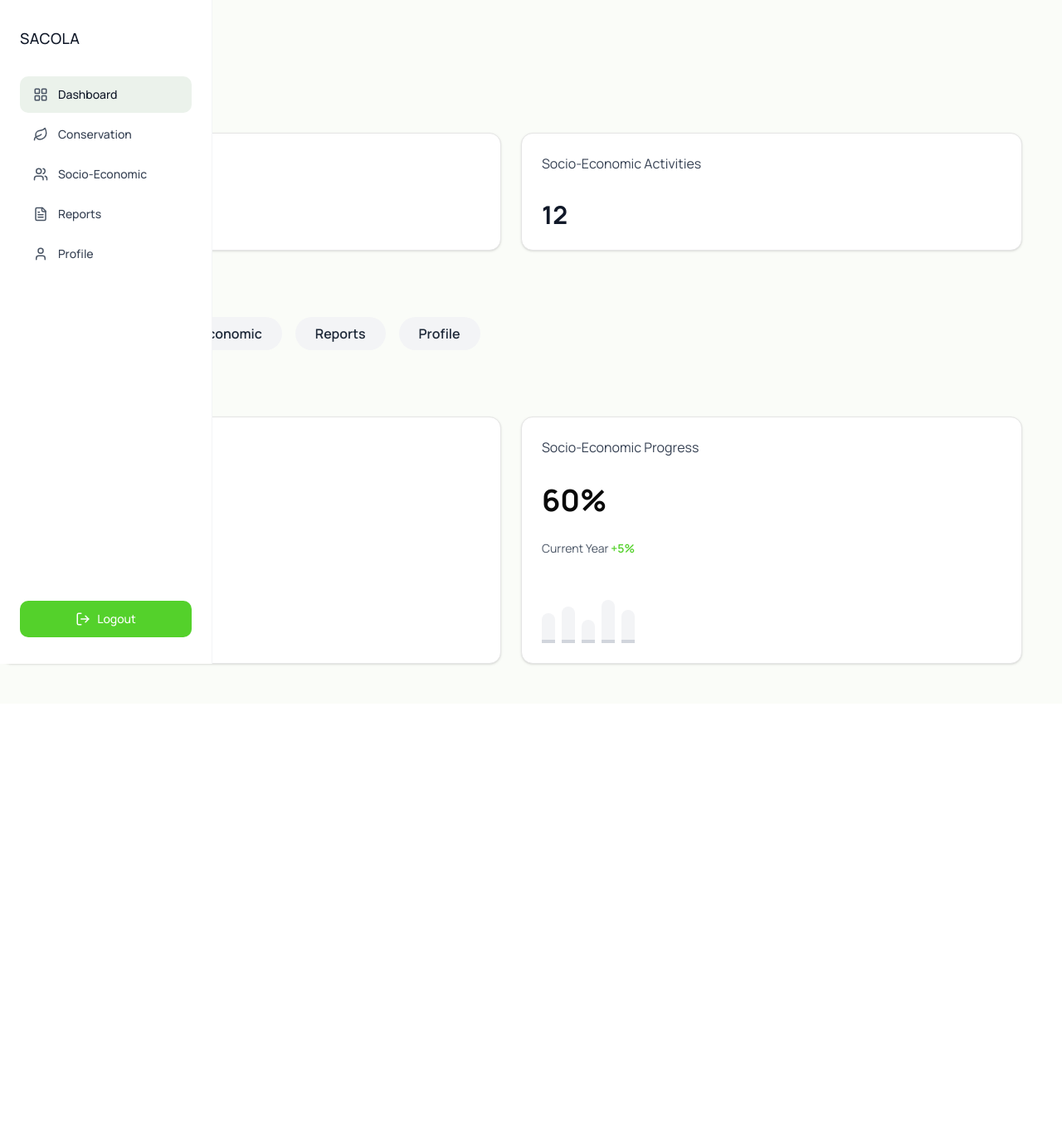
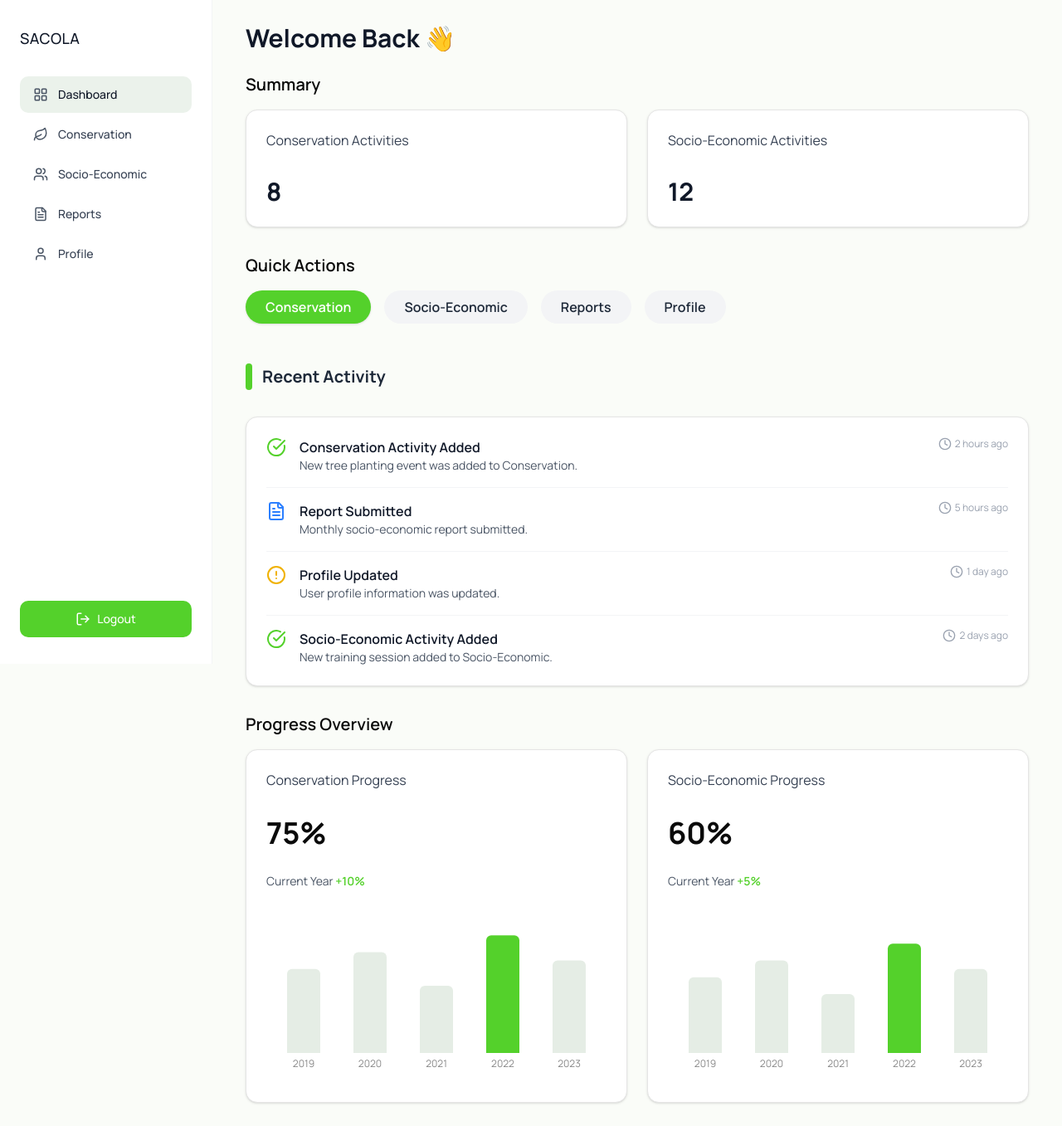
Before and after one commit to upascalin3/sacola-full, a Next.js app: page /dashboard in a window 1280 px wide. Shown: the whole page at 83% size. Before the commit the page ends 848 px from the top, so only its background shows below. Built offline with nearby package versions, Linux system fonts and the light colour scheme.

Commit message:
dashboard updates and recent activity section addition

```diff
--- a/package.json
+++ b/package.json
@@ -18,6 +18,7 @@
     "react": "19.1.0",
     "react-dom": "19.1.0",
     "react-router-dom": "^7.7.0",
+    "recharts": "^3.1.0",
     "tailwind-merge": "^3.3.1"
   },
   "devDependencies": {
--- /dev/null
+++ b/src/app/dashboard/components/ProgressCharts.tsx
@@ -0,0 +1,91 @@
+"use client";
+
+import React from "react";
+import {
+  BarChart,
+  Bar,
+  XAxis,
+  YAxis,
+  ResponsiveContainer,
+  Tooltip,
+  Cell,
+} from "recharts";
+import { Card } from "@/components/ui/card";
+
+interface ProgressChartsProps {
+  conservationData: { year: string; value: number }[];
+  conservationActive: number;
+  socioEconomicData: { year: string; value: number }[];
+  socioEconomicActive: number;
+}
+
+export default function ProgressCharts({
+  conservationData,
+  conservationActive,
+  socioEconomicData,
+  socioEconomicActive,
+}: ProgressChartsProps) {
+  return (
+    <div className="grid grid-cols-1 md:grid-cols-2 gap-6">
+      <Card className="p-6">
+        <div className="mb-2 text-gray-700">Conservation Progress</div>
+        <div className="text-4xl font-bold mb-1">75%</div>
+        <div className="text-sm text-gray-600 mb-4">
+          Current Year{" "}
+          <span className="text-[#54D12B] font-semibold">+10%</span>
+        </div>
+        <div className="h-48 w-full">
+          <ResponsiveContainer width="100%" height="100%">
+            <BarChart data={conservationData} barCategoryGap={20}>
+              <XAxis
+                dataKey="year"
+                axisLine={false}
+                tickLine={false}
+                tick={{ fontSize: 12, fill: "#888" }}
+              />
+              <YAxis hide />
+              <Tooltip cursor={{ fill: "#f3fdf0" }} />
+              <Bar dataKey="value" radius={[6, 6, 0, 0]}>
+                {conservationData.map((entry, idx) => (
+                  <Cell
+                    key={`cell-${idx}`}
+                    fill={idx === conservationActive ? "#54D12B" : "#E5EDE5"}
+                  />
+                ))}
+              </Bar>
+            </BarChart>
+          </ResponsiveContainer>
+        </div>
+      </Card>
+      <Card className="p-6">
+        <div className="mb-2 text-gray-700">Socio-Economic Progress</div>
+        <div className="text-4xl font-bold mb-1">60%</div>
+        <div className="text-sm text-gray-600 mb-4">
+          Current Year <span className="text-[#54D12B] font-semibold">+5%</span>
+        </div>
+        <div className="h-48 w-full">
+          <ResponsiveContainer width="100%" height="100%">
+            <BarChart data={socioEconomicData} barCategoryGap={20}>
+              <XAxis
+                dataKey="year"
+                axisLine={false}
+                tickLine={false}
+                tick={{ fontSize: 12, fill: "#888" }}
+              />
+              <YAxis hide />
+              <Tooltip cursor={{ fill: "#f3fdf0" }} />
+              <Bar dataKey="value" radius={[6, 6, 0, 0]}>
+                {socioEconomicData.map((entry, idx) => (
+                  <Cell
+                    key={`cell-se-${idx}`}
+                    fill={idx === socioEconomicActive ? "#54D12B" : "#E5EDE5"}
+                  />
+                ))}
+              </Bar>
+            </BarChart>
+          </ResponsiveContainer>
+        </div>
+      </Card>
+    </div>
+  );
+}
--- a/src/app/dashboard/page.tsx
+++ b/src/app/dashboard/page.tsx
@@ -1,19 +1,68 @@
 import Sidebar from "@/components/Sidebar";
 import { Card } from "@/components/ui/card";
 import React from "react";
+import Link from "next/link";
+import ProgressCharts from "./components/ProgressCharts";
+import { Clock, CheckCircle, AlertCircle, FileText } from "lucide-react";
 
 export const metadata = {
   title: "Dashboard | SACOLA",
 };
 
+const conservationData = [
+  { year: "2019", value: 40 },
+  { year: "2020", value: 48 },
+  { year: "2021", value: 32 },
+  { year: "2022", value: 56 }, // current year
+  { year: "2023", value: 44 },
+];
+const conservationActive = 3; // index of the active bar (current year)
+const socioEconomicData = [
+  { year: "2019", value: 36 },
+  { year: "2020", value: 44 },
+  { year: "2021", value: 28 },
+  { year: "2022", value: 52 }, // current year
+  { year: "2023", value: 40 },
+];
+const socioEconomicActive = 3;
+
+const recentActivities = [
+  {
+    icon: <CheckCircle className="text-[#54D12B] w-6 h-6" />,
+    title: "Conservation Activity Added",
+    description: "New tree planting event was added to Conservation.",
+    time: "2 hours ago",
+  },
+  {
+    icon: <FileText className="text-blue-500 w-6 h-6" />,
+    title: "Report Submitted",
+    description: "Monthly socio-economic report submitted.",
+    time: "5 hours ago",
+  },
+  {
+    icon: <AlertCircle className="text-yellow-500 w-6 h-6" />,
+    title: "Profile Updated",
+    description: "User profile information was updated.",
+    time: "1 day ago",
+  },
+  {
+    icon: <CheckCircle className="text-[#54D12B] w-6 h-6" />,
+    title: "Socio-Economic Activity Added",
+    description: "New training session added to Socio-Economic.",
+    time: "2 days ago",
+  },
+];
+
 export default function DashboardPage() {
   return (
-    <div className="flex min-h-screen bg-[#FAFCF8]">
+    <div className="bg-[#FAFCF8] min-h-screen">
       <Sidebar />
-      <main className="flex-1 p-12 pl-0">
-        <h1 className="text-4xl font-bold mb-6 text-gray-900">Dashboard</h1>
+      <main className="ml-64 py-7 px-10">
+        <h1 className="text-3xl font-bold mb-6 text-gray-900">
+          Welcome Back 👋
+        </h1>
         <section className="mb-8">
-          <h2 className="text-2xl font-semibold mb-4">Summary</h2>
+          <h2 className="text-xl font-semibold mb-4">Summary</h2>
           <div className="grid grid-cols-1 md:grid-cols-2 gap-6">
             <Card className="p-6 flex flex-col justify-center items-start">
               <span className="text-gray-700 text-base mb-2">
@@ -30,56 +79,73 @@ export default function DashboardPage() {
           </div>
         </section>
         <section className="mb-8">
-          <h2 className="text-2xl font-semibold mb-4">Quick Actions</h2>
+          <h2 className="text-xl font-semibold mb-4">Quick Actions</h2>
           <div className="flex gap-4">
-            <button className="px-6 py-2 rounded-full bg-[#54D12B] text-white font-semibold shadow-sm">
+            <Link
+              href="/conservation"
+              className="px-6 py-2 rounded-full bg-[#54D12B] text-white font-semibold shadow-sm transition-colors hover:bg-[#54D12B] hover:text-white focus:bg-[#54D12B] focus:text-white"
+            >
               Conservation
-            </button>
-            <button className="px-6 py-2 rounded-full bg-gray-100 text-gray-800 font-semibold">
+            </Link>
+            <Link
+              href="/socio-economic"
+              className="px-6 py-2 rounded-full bg-gray-100 text-gray-800 font-semibold transition-colors hover:bg-[#54D12B] hover:text-white focus:bg-[#54D12B] focus:text-white"
+            >
               Socio-Economic
-            </button>
-            <button className="px-6 py-2 rounded-full bg-gray-100 text-gray-800 font-semibold">
+            </Link>
+            <Link
+              href="/reports"
+              className="px-6 py-2 rounded-full bg-gray-100 text-gray-800 font-semibold transition-colors hover:bg-[#54D12B] hover:text-white focus:bg-[#54D12B] focus:text-white"
+            >
               Reports
-            </button>
-            <button className="px-6 py-2 rounded-full bg-gray-100 text-gray-800 font-semibold">
+            </Link>
+            <Link
+              href="/profile"
+              className="px-6 py-2 rounded-full bg-gray-100 text-gray-800 font-semibold transition-colors hover:bg-[#54D12B] hover:text-white focus:bg-[#54D12B] focus:text-white"
+            >
               Profile
-            </button>
+            </Link>
           </div>
         </section>
-        <section>
-          <h2 className="text-2xl font-semibold mb-4">Progress Overview</h2>
-          <div className="grid grid-cols-1 md:grid-cols-2 gap-6">
+        {/* Recent Activity Section */}
+        <div className="mt-12 mb-8">
+          <h2 className="text-xl font-bold text-gray-800 mb-8 flex items-center">
+            <div className="w-2 h-8 bg-[#54D12B] rounded-full mr-3"></div>
+            Recent Activity
+          </h2>
           <Card className="p-6">
-              <div className="mb-2 text-gray-700">Conservation Progress</div>
-              <div className="text-4xl font-bold mb-1">75%</div>
-              <div className="text-sm text-gray-600 mb-4">
-                Current Year{" "}
-                <span className="text-[#54D12B] font-semibold">+10%</span>
+            <ul className="divide-y divide-gray-100">
+              {recentActivities.map((activity, idx) => (
+                <li
+                  key={idx}
+                  className="flex items-start gap-4 py-4 first:pt-0 last:pb-0"
+                >
+                  <div className="flex-shrink-0">{activity.icon}</div>
+                  <div className="flex-1">
+                    <div className="font-semibold text-gray-900">
+                      {activity.title}
                     </div>
-              <div className="flex gap-2 items-end h-16">
-                <div className="w-4 h-10 bg-gray-100 rounded-t-md border-b-4 border-gray-300"></div>
-                <div className="w-4 h-12 bg-gray-100 rounded-t-md border-b-4 border-gray-300"></div>
-                <div className="w-4 h-8 bg-gray-100 rounded-t-md border-b-4 border-gray-300"></div>
-                <div className="w-4 h-14 bg-gray-100 rounded-t-md border-b-4 border-gray-300"></div>
-                <div className="w-4 h-11 bg-gray-100 rounded-t-md border-b-4 border-gray-300"></div>
+                    <div className="text-gray-600 text-sm">
+                      {activity.description}
                     </div>
-            </Card>
-            <Card className="p-6">
-              <div className="mb-2 text-gray-700">Socio-Economic Progress</div>
-              <div className="text-4xl font-bold mb-1">60%</div>
-              <div className="text-sm text-gray-600 mb-4">
-                Current Year{" "}
-                <span className="text-[#54D12B] font-semibold">+5%</span>
                   </div>
-              <div className="flex gap-2 items-end h-16">
-                <div className="w-4 h-9 bg-gray-100 rounded-t-md border-b-4 border-gray-300"></div>
-                <div className="w-4 h-11 bg-gray-100 rounded-t-md border-b-4 border-gray-300"></div>
-                <div className="w-4 h-7 bg-gray-100 rounded-t-md border-b-4 border-gray-300"></div>
-                <div className="w-4 h-13 bg-gray-100 rounded-t-md border-b-4 border-gray-300"></div>
-                <div className="w-4 h-10 bg-gray-100 rounded-t-md border-b-4 border-gray-300"></div>
+                  <div className="flex items-center text-xs text-gray-400 gap-1">
+                    <Clock className="w-4 h-4" />
+                    {activity.time}
                   </div>
+                </li>
+              ))}
+            </ul>
           </Card>
         </div>
+        <section>
+          <h2 className="text-xl font-semibold mb-4">Progress Overview</h2>
+          <ProgressCharts
+            conservationData={conservationData}
+            conservationActive={conservationActive}
+            socioEconomicData={socioEconomicData}
+            socioEconomicActive={socioEconomicActive}
+          />
         </section>
       </main>
     </div>
```
Also changed, not shown: 1 other file (tests, documents, lock files or other folders). Lines whose indentation alone changed are shown as unchanged.
